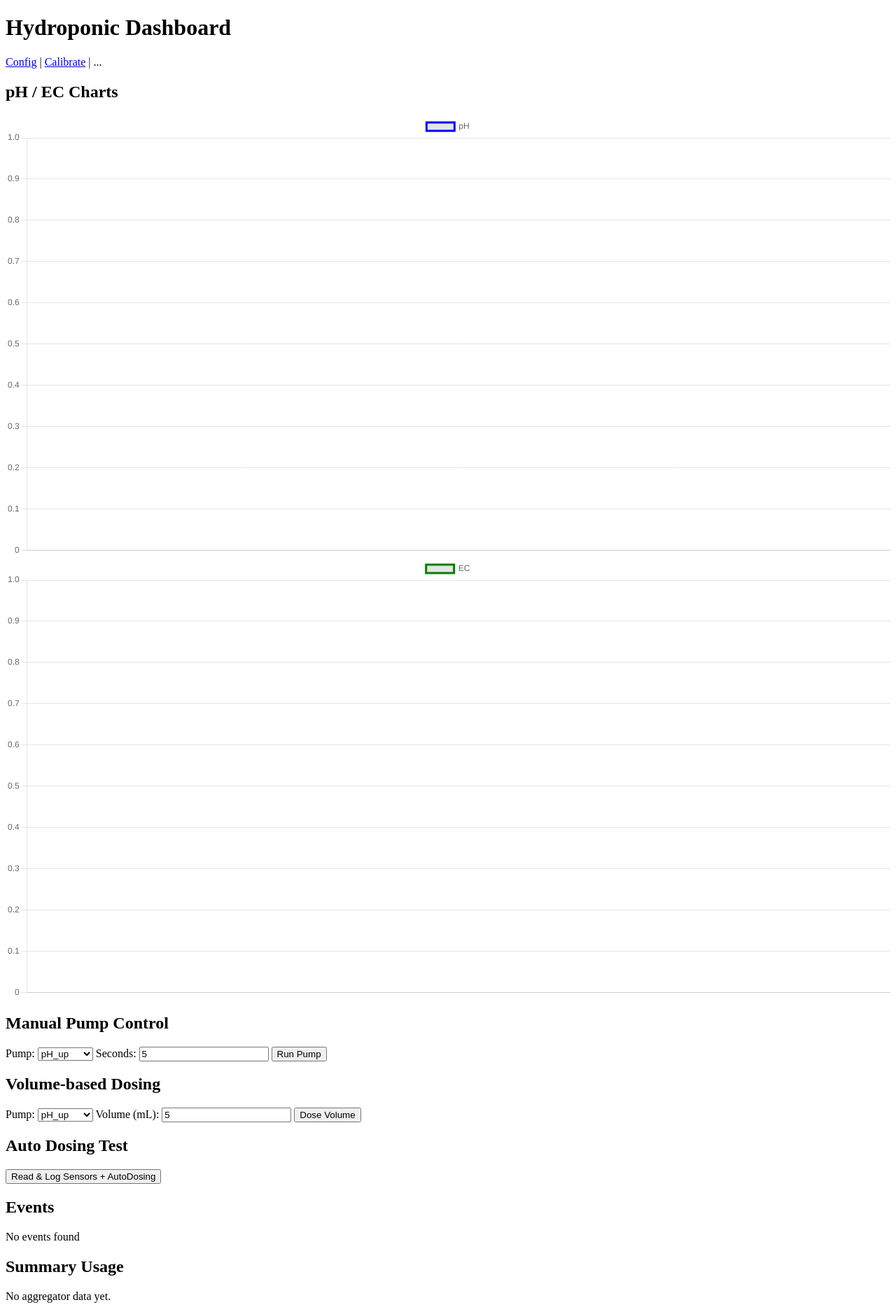
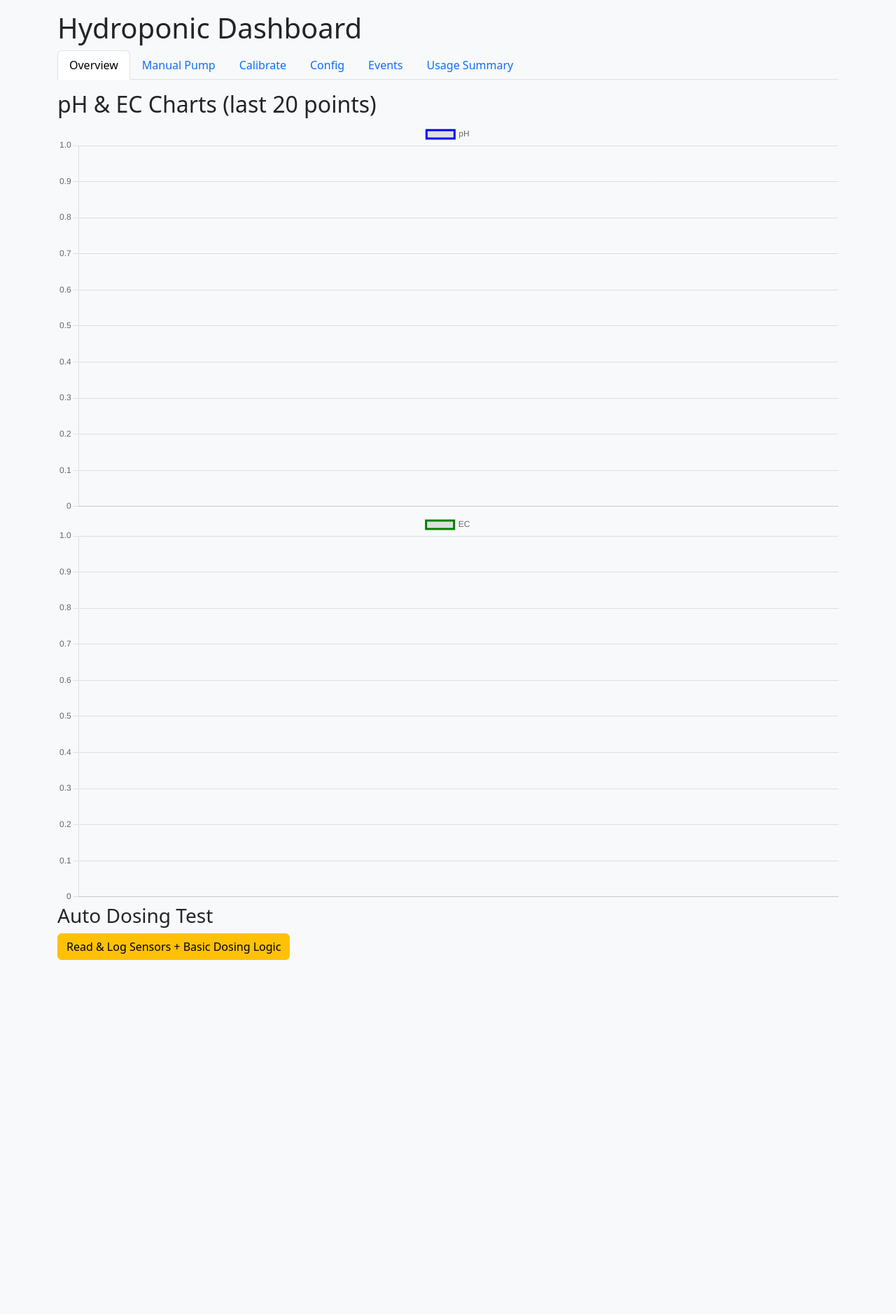
Before and after one commit to Regarnys/hydroponic-controller, a Flask app: page /dashboard in a window 1280 px wide. Shown: the whole page at 70% size. After the commit the page ends 1372 px from the top, so only its background shows below. Run offline with Flask 3, Linux system fonts and the light colour scheme.

Commit message:
Update dashboard.html

```diff
--- a/templates/dashboard.html
+++ b/templates/dashboard.html
@@ -3,20 +3,45 @@
 <head>
   <meta charset="UTF-8">
   <title>Hydroponic Dashboard</title>
+  <link rel="stylesheet" href="https://cdn.jsdelivr.net/npm/bootstrap@5.3.0/dist/css/bootstrap.min.css">
   <script src="https://cdn.jsdelivr.net/npm/chart.js"></script>
 </head>
-<body>
+<body class="bg-light">
+
+<div class="container py-3">
   <h1>Hydroponic Dashboard</h1>
 
-<!-- Possibly a nav bar with links to calibrate, config, etc. -->
-<p>
-  <a href="{{ url_for('config') }}">Config</a> |
-  <a href="{{ url_for('calibrate_pump') }}">Calibrate</a> |
-  ...
-</p>
+  {% if message %}
+  <div class="alert alert-info">{{ message }}</div>
+  {% endif %}
 
-<!-- pH and EC charts using ph_data, ec_data from app.py -->
-<h2>pH / EC Charts</h2>
+  <!-- Nav Tabs -->
+  <ul class="nav nav-tabs" id="dashboardTabs" role="tablist">
+    <li class="nav-item">
+      <button class="nav-link active" id="overview-tab" data-bs-toggle="tab" data-bs-target="#overview" type="button">Overview</button>
+    </li>
+    <li class="nav-item">
+      <button class="nav-link" id="manual-tab" data-bs-toggle="tab" data-bs-target="#manual" type="button">Manual Pump</button>
+    </li>
+    <li class="nav-item">
+      <button class="nav-link" id="calibrate-tab" data-bs-toggle="tab" data-bs-target="#calibrate" type="button">Calibrate</button>
+    </li>
+    <li class="nav-item">
+      <button class="nav-link" id="config-tab" data-bs-toggle="tab" data-bs-target="#config" type="button">Config</button>
+    </li>
+    <li class="nav-item">
+      <button class="nav-link" id="events-tab" data-bs-toggle="tab" data-bs-target="#events" type="button">Events</button>
+    </li>
+    <li class="nav-item">
+      <button class="nav-link" id="summary-tab" data-bs-toggle="tab" data-bs-target="#summary" type="button">Usage Summary</button>
+    </li>
+  </ul>
+
+  <div class="tab-content mt-3">
+
+    <!-- OVERVIEW TAB -->
+    <div class="tab-pane fade show active" id="overview" role="tabpanel" aria-labelledby="overview-tab">
+      <h2>pH & EC Charts (last 20 points)</h2>
       <canvas id="phChart" width="400" height="200"></canvas>
       <canvas id="ecChart" width="400" height="200"></canvas>
 
@@ -58,10 +83,56 @@
         });
       </script>
 
-<!-- Manual Pump form -->
+      <h3>Auto Dosing Test</h3>
+      <form method="POST">
+        <input type="hidden" name="action" value="auto_dosing_test">
+        <button class="btn btn-warning">Read &amp; Log Sensors + Basic Dosing Logic</button>
+      </form>
+    </div>
+
+    <!-- MANUAL PUMP TAB -->
+    <div class="tab-pane fade" id="manual" role="tabpanel" aria-labelledby="manual-tab">
       <h2>Manual Pump Control</h2>
+      <form method="POST" class="mb-3">
+        <input type="hidden" name="action" value="manual_pump">
+        <label>Pump:</label>
+        <select name="pump_name" class="form-select w-auto d-inline">
+          <option>pH_up</option>
+          <option>pH_down</option>
+          <option>nutrientA</option>
+          <option>nutrientB</option>
+          <option>nutrientC</option>
+        </select>
+        <label>Seconds:</label>
+        <input type="text" name="run_seconds" value="5" class="form-control d-inline w-auto">
+        <button class="btn btn-primary">Run Pump</button>
+      </form>
+
+      <h3>Volume-based Dosing</h3>
       <form method="POST">
-  <input type="hidden" name="action" value="manual_pump">
+        <input type="hidden" name="action" value="volume_dose">
+        <label>Pump:</label>
+        <select name="pump_name" class="form-select w-auto d-inline">
+          <option>pH_up</option>
+          <option>pH_down</option>
+          <option>nutrientA</option>
+          <option>nutrientB</option>
+          <option>nutrientC</option>
+        </select>
+        <label>Volume (mL):</label>
+        <input type="text" name="ml_amount" value="10" class="form-control d-inline w-auto">
+        <button class="btn btn-success">Dose Volume</button>
+      </form>
+    </div>
+
+    <!-- CALIBRATE TAB -->
+    <div class="tab-pane fade" id="calibrate" role="tabpanel" aria-labelledby="calibrate-tab">
+      <h2>Calibrate Pumps</h2>
+      <p>Step 1: Run the pump for X seconds. Step 2: Measure volume. Step 3: Save calibration.</p>
+
+      <h3>Test Run</h3>
+      <form method="POST">
+        <input type="hidden" name="action" value="cal_test_run">
         <label>Pump:</label>
         <select name="pump_name">
           <option>pH_up</option>
@@ -71,14 +142,13 @@
           <option>nutrientC</option>
         </select>
         <label>Seconds:</label>
-  <input type="text" name="run_seconds" value="5">
-  <button>Run Pump</button>
+        <input type="text" name="cal_test_seconds" value="5">
+        <button class="btn btn-primary">Run Pump</button>
       </form>
 
-<!-- Volume-based dosing form -->
-<h2>Volume-based Dosing</h2>
+      <h3>Save Measured Volume</h3>
       <form method="POST">
-  <input type="hidden" name="action" value="volume_dose">
+        <input type="hidden" name="action" value="cal_save">
         <label>Pump:</label>
         <select name="pump_name">
           <option>pH_up</option>
@@ -87,65 +157,20 @@
           <option>nutrientB</option>
           <option>nutrientC</option>
         </select>
-  <label>Volume (mL):</label>
-  <input type="text" name="ml_amount" value="5">
-  <button>Dose Volume</button>
+        <label>Seconds (same used above):</label>
+        <input type="text" name="cal_test_seconds" value="5">
+        <label>Measured mL:</label>
+        <input type="text" name="measured_ml" value="0">
+        <button class="btn btn-success">Save Calibration</button>
       </form>
 
-<!-- Auto Dosing Test -->
-<h2>Auto Dosing Test</h2>
+      <h3>Current Calibration</h3>
+      <pre>{{ config["pump_calibration"]|tojson }}</pre>
+    </div>
+
+    <!-- CONFIG TAB -->
+    <div class="tab-pane fade" id="config" role="tabpanel" aria-labelledby="config-tab">
+      <h2>System Config</h2>
       <form method="POST">
-  <input type="hidden" name="action" value="auto_dosing_test">
-  <button>Read & Log Sensors + AutoDosing</button>
-</form>
-
-<!-- Events table / pagination -->
-<h2>Events</h2>
-{% if event_rows %}
-  <table border="1">
-    <tr><th>Timestamp</th><th>Event</th><th>Details</th></tr>
-    {% for row in event_rows %}
-    <tr>
-      <td>{{ row[0] }}</td>
-      <td>{{ row[1] }}</td>
-      <td>{{ row[2] }}</td>
-    </tr>
-    {% endfor %}
-  </table>
-  <p>
-  {% if has_prev_page %}
-    <a href="{{ url_for('dashboard', page=current_page-1) }}">Prev</a>
-  {% endif %}
-  {% if has_next_page %}
-    <a href="{{ url_for('dashboard', page=current_page+1) }}">Next</a>
-  {% endif %}
-  </p>
-{% else %}
-  <p>No events found</p>
-{% endif %}
-
-<!-- Summary usage aggregator -->
-<h2>Summary Usage</h2>
-{% if aggregated_data %}
-  <table border="1">
-    <tr>
-      <th>Date</th>
-      {% for p in all_pumps %}
-      <th>{{ p }}</th>
-      {% endfor %}
-    </tr>
-    {% for day_data in summary_list %}
-      <tr>
-        <td>{{ day_data.date }}</td>
-        {% for p in all_pumps %}
-          <td>{{ day_data.usage.get(p, 0) }}</td>
-        {% endfor %}
-      </tr>
-    {% endfor %}
-  </table>
-{% else %}
-  <p>No aggregator data yet.</p>
-{% endif %}
-
-</body>
-</html>
+        <input type="hidden" name="action" value="update_config">
+        <label>pH Min:</label>
```
Lines whose indentation alone changed are shown as unchanged.
